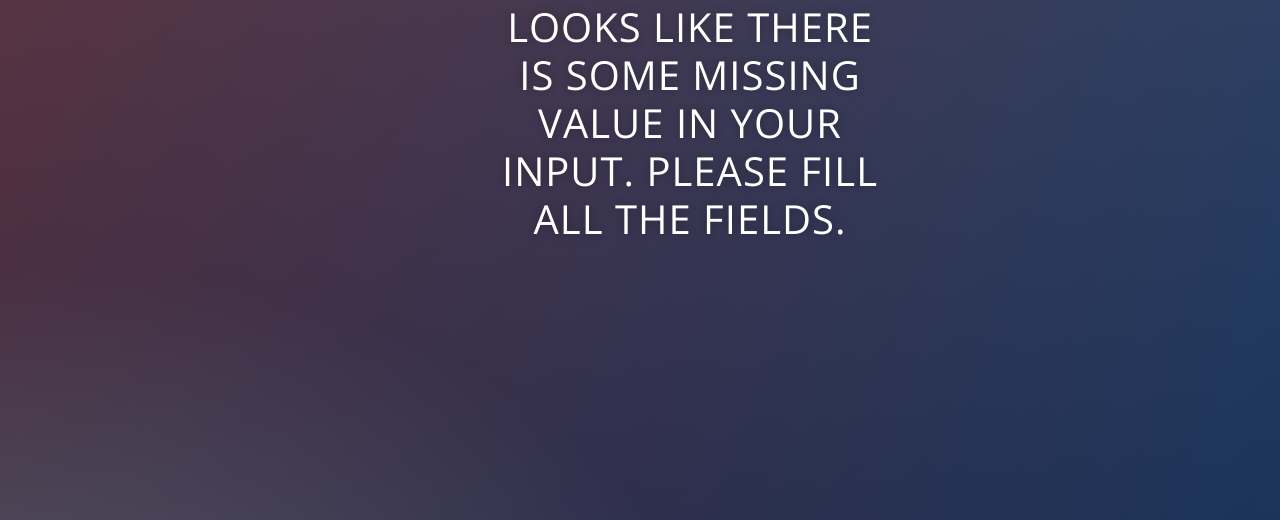
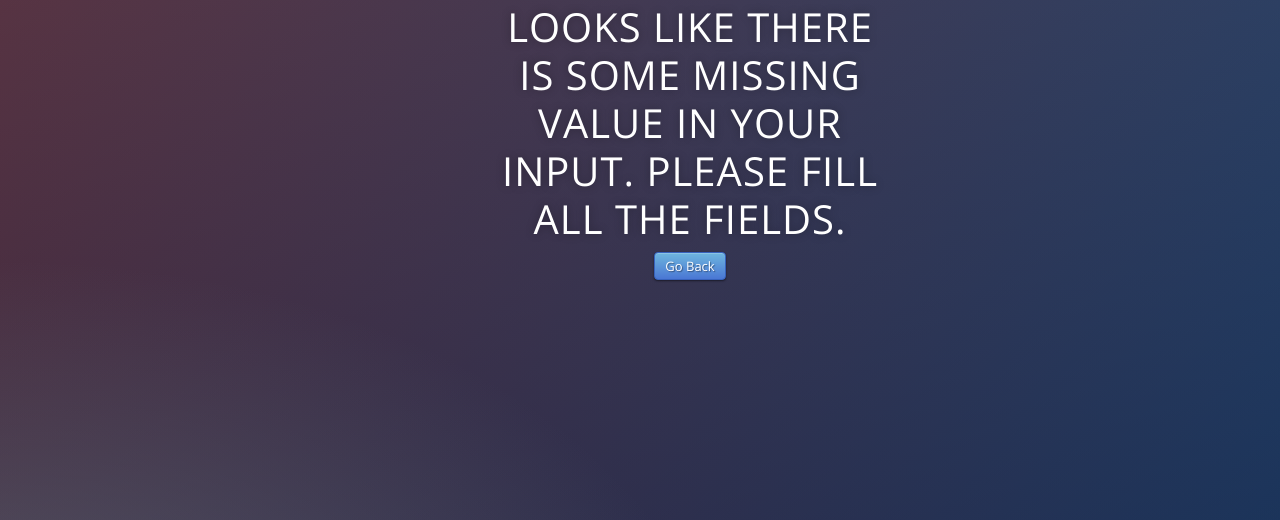
Before and after one commit to SaishMendke/covid_app, a Flask app: template templates/apology.html in a window 1280 px wide. Shown: the part 87-607 px from the top of the page. Run offline with Flask 2, Linux system fonts and the light colour scheme; the template is opened without the code that fills it, so the values that code supplies are empty; some libraries are stand-ins or nearby versions.

Commit message:
Update apology.html

```diff
--- a/templates/apology.html
+++ b/templates/apology.html
@@ -17,6 +17,9 @@
 <body>
  <div class="login">
     <h1>LOOKS LIKE THERE IS SOME MISSING VALUE IN YOUR INPUT. PLEASE FILL ALL THE FIELDS.</h1>
+   <form action="/predict">
+     <button class="btn btn-primary" type="submit">Go Back</button>
+   </form>
  </div>
 
 
```
